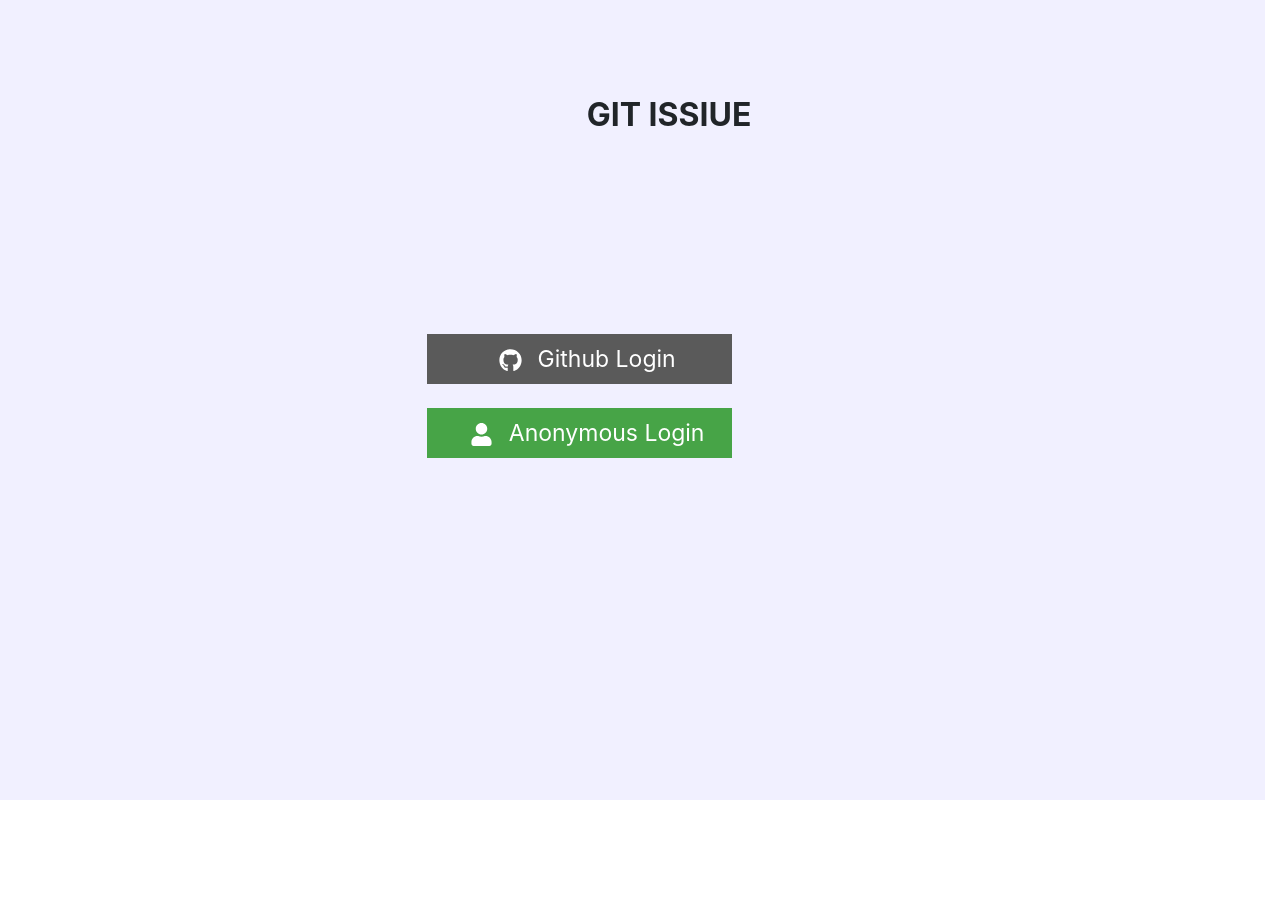
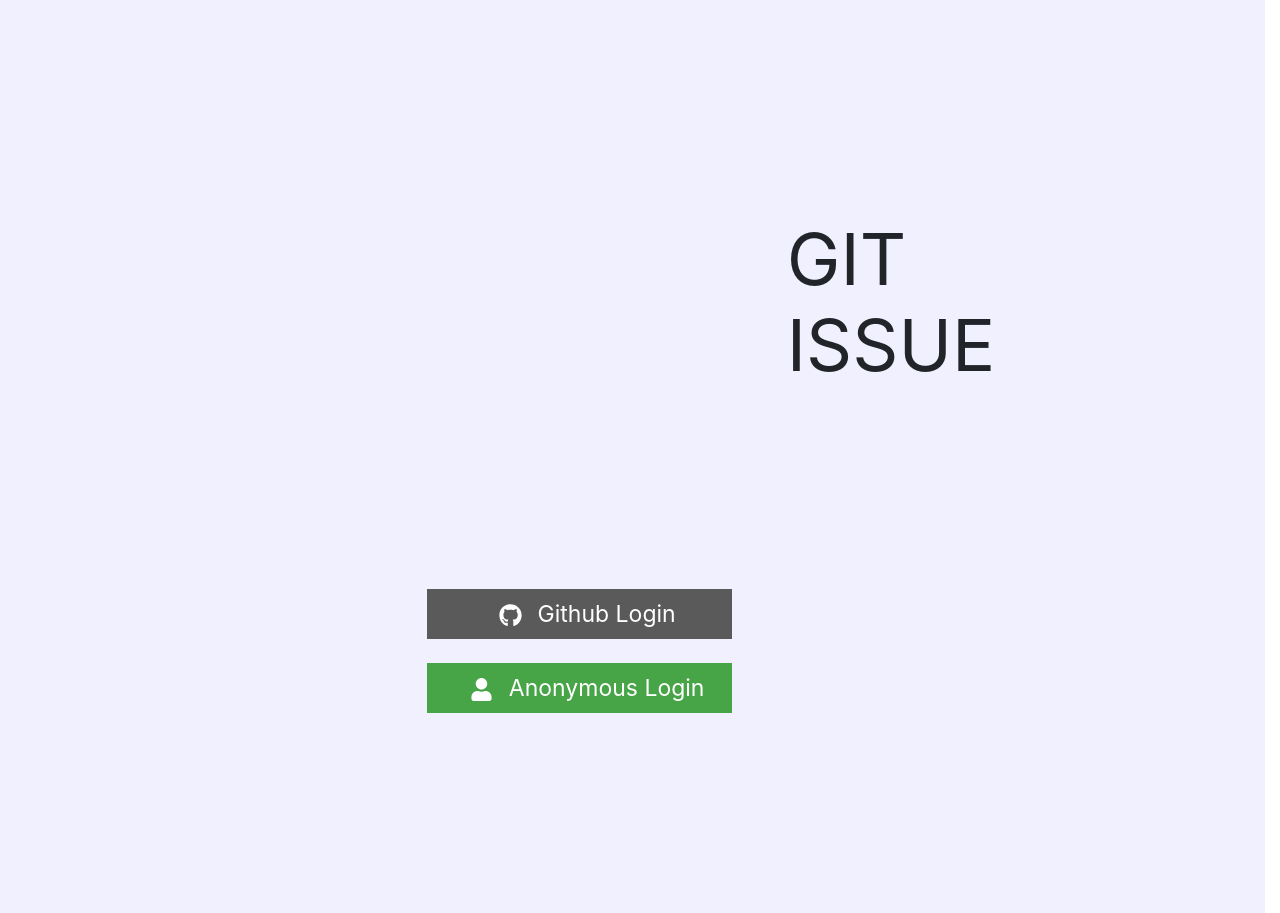
Before and after one commit to Ianodad/Git-issue, a React (Create React App) app: page /auth in a window 1280 px wide. Before the commit the page ends 800 px from the top, so only its background shows below. Built offline with nearby package versions, Linux system fonts and the light colour scheme; no server answers; a web font is replaced by a local one; what apisauce would draw is missing.

Commit message:
push main

```diff
--- a/src/pages/Auth/index.js
+++ b/src/pages/Auth/index.js
@@ -23,7 +23,7 @@ class Index extends Component {
       <div className="auth row">
         <div className="col-md-4"></div>
         <div className="col-md-6">
-          <h2 className="mx-auto" style={ {'paddingTop':'3em', 'paddingLeft':'5em'} }><strong>GIT ISSIUE</strong></h2>
+          <h2 className="mx-auto display-3" style={ {'paddingTop':'3em', 'paddingLeft':'5em'} }><strong>GIT ISSUE</strong></h2>
           <SignInWith
             signInWithGithub={() => SignInWithGithub()}
             SignInAnonymously={() => SignInAnonymous}
```
